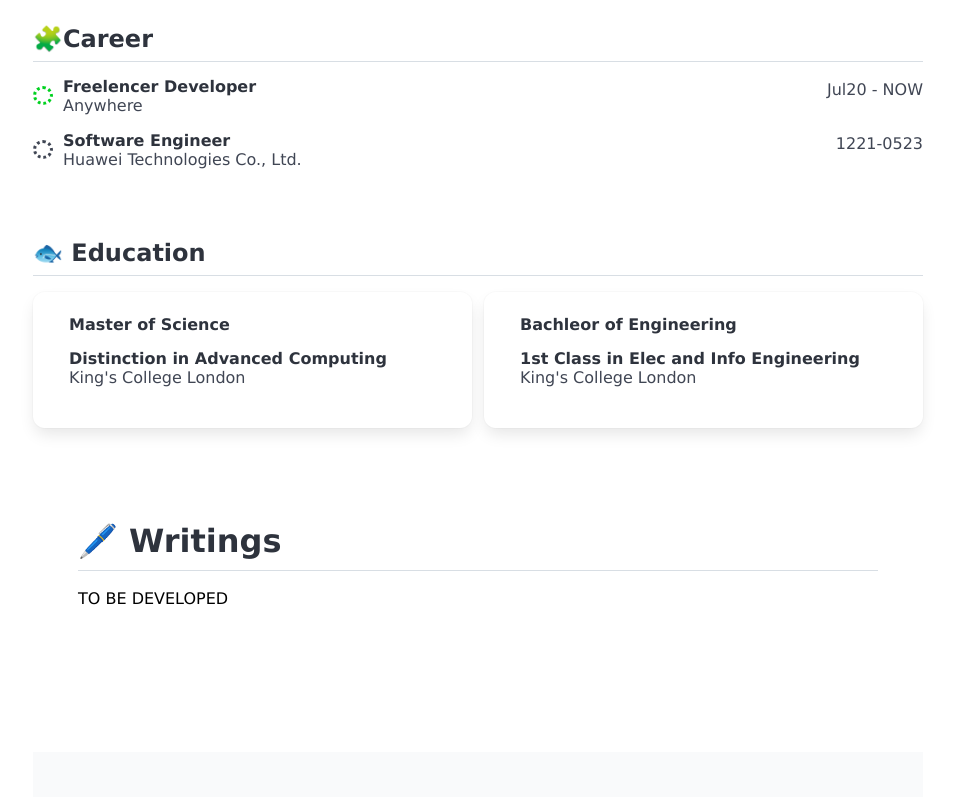
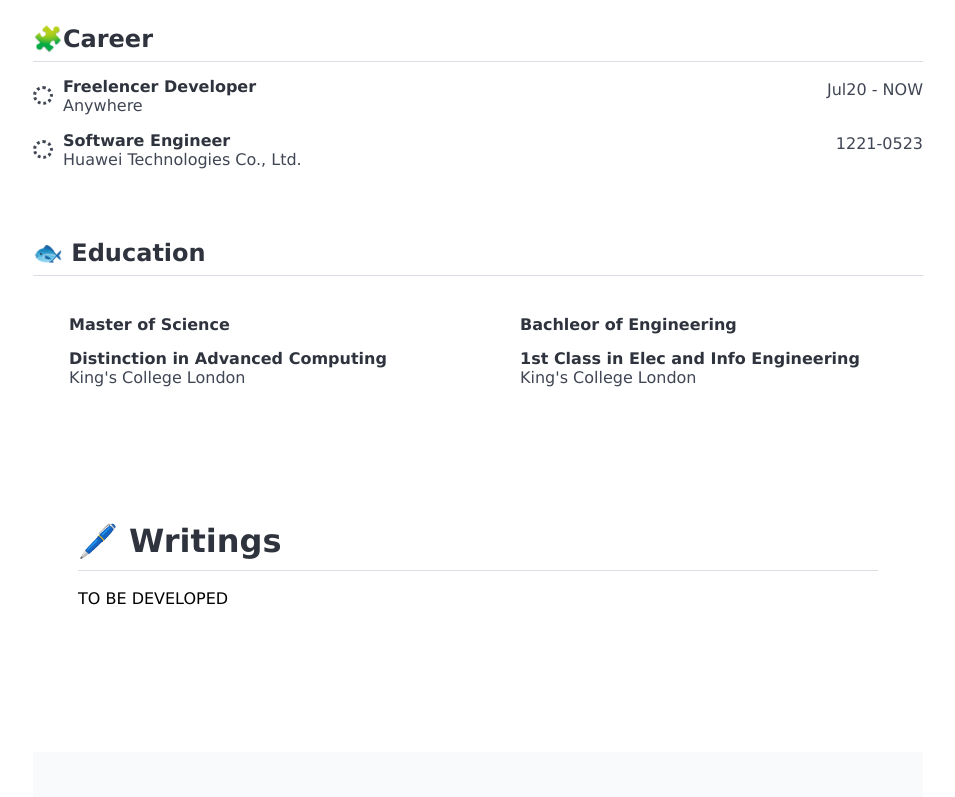
Before and after one commit to FortyIX/fortyix.github.io, an Eleventy site: page index.html in a window 1280 px wide. Shown: the part 1090-1887 px from the top of the page, without its empty margins (162-1117 px from the left). Built offline with nearby package versions, Linux system fonts and the light colour scheme; Eleventy itself is replaced by a stand-in of ours; files that its build step writes are made by us from their sources; a small style sheet from the web is missing.

Commit message:
Revert "updated style of work history"
This reverts commit 9b20d561c90267677fb56c05e570f6d64a8a4aca.

```diff
--- a/css/base.css
+++ b/css/base.css
@@ -123,7 +123,7 @@ body::-webkit-scrollbar {
   border-left: #81ff93 12px solid ;
 }
 
-.card-work{
+.card{
   box-shadow: none;
 }
 
@@ -138,21 +138,6 @@ body::-webkit-scrollbar {
   height   : 35%;  /* or 100px */
   background: white;
   border-style: dotted;
-}
-
-
-.profile-current:before {
-  content : "";
-  position: absolute;
-  left    : 0;
-  border-radius: 50%;
-  z-index: 100;
-  top  : 15%;
-  width  : 20px;
-  height   : 35%;  /* or 100px */
-  background: white;
-  color: #00d11f;
-  border-style: dotted ;
 }
 
 .profile-time{
--- a/index.html
+++ b/index.html
@@ -120,7 +120,7 @@
 				<h2> 🧩Career </h2>
 					<!-- JOB -->
 					<div class="cell">
-						<div class="card card-work profile-current profile-scheme-active">
+						<div class="card profile profile-scheme-active">
 								<div class="media">
 									<div class="media-content profile-content">
 										<p class="title is-6">Freelencer Developer</p>
@@ -136,7 +136,7 @@
 
 					<!-- DIVIDER -->
 					<div class="cell">
-						<div class="card card-work profile profile-scheme-active">
+						<div class="card profile profile-scheme-active">
 								<div class="media">
 									<div class="media-content profile-content">
 										<p class="title is-6">Software Engineer</p>
```
Also changed, not shown: 2 other files.
